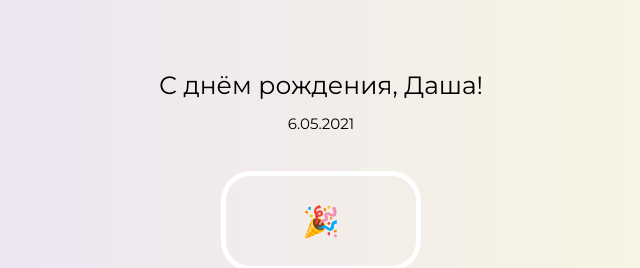
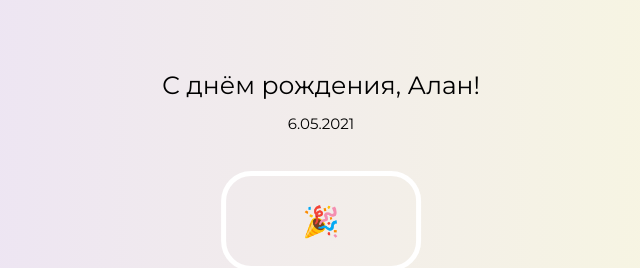
Before and after one commit to DanielKaziev/Birthday, a plain HTML site: page index.html in a window 1280 px wide. Shown: the part 213-481 px from the top of the page, 319-959 px from the left. Drawn offline with Linux system fonts and the light colour scheme.

Commit message:
Update index.html

```diff
--- a/index.html
+++ b/index.html
@@ -13,7 +13,7 @@
 </head>
 <body onload="date()">
     <div class="main">
-        <span class="text">С днём рождения, Даша!</span>
+        <span class="text">С днём рождения, Алан!</span>
         <div id="date">Date</div>
         <button id="btn" onclick="startConfetti();sound();">&#127881;</button>
         <div class="text-non">(turn on the sound)</div>
```
